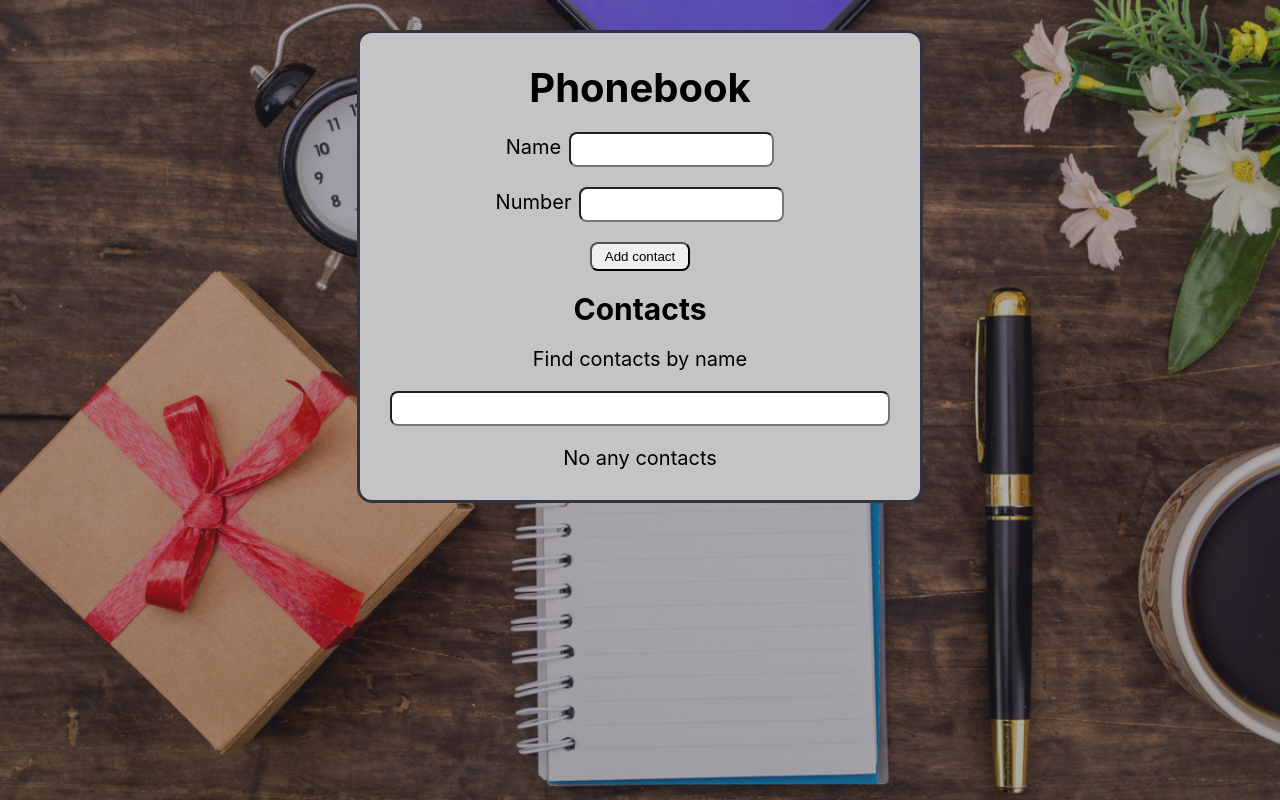
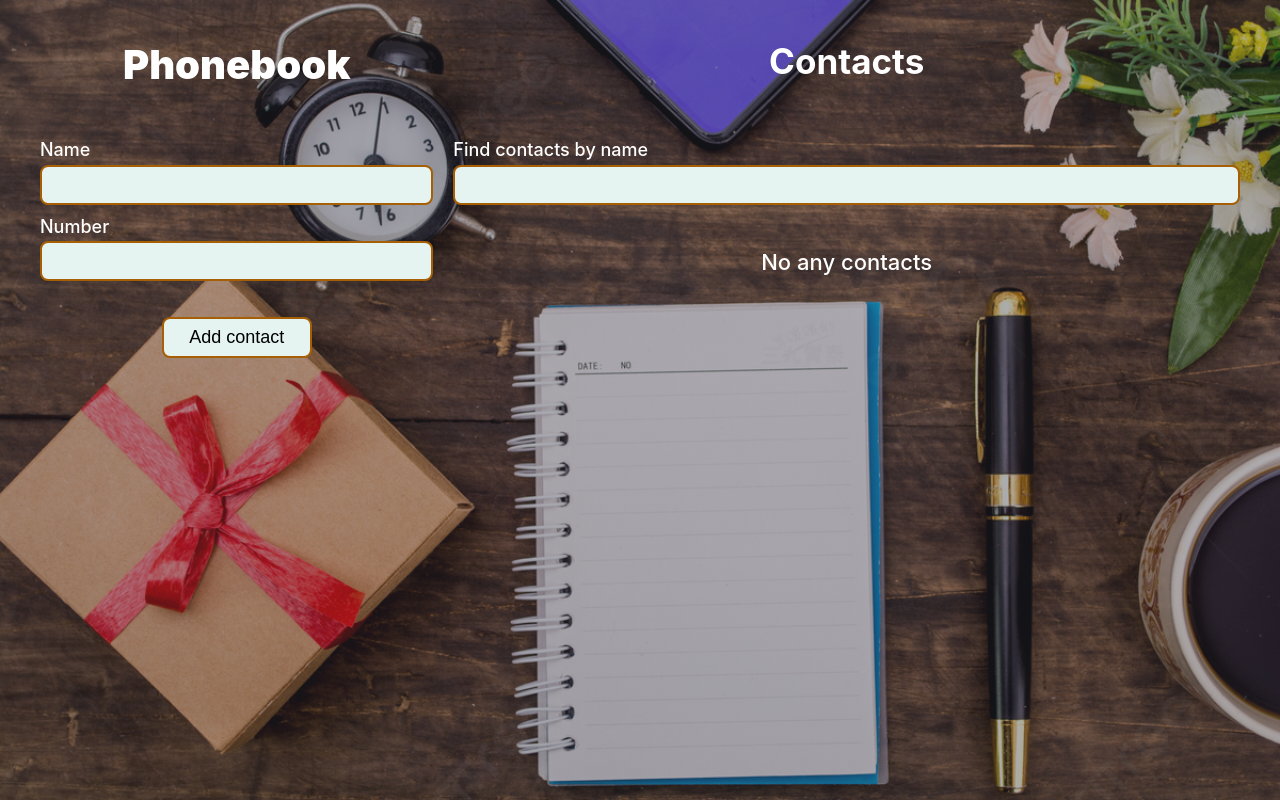
Before and after one commit to stanislavzhuk/goit-react-hw-03-phonebook, a React (Create React App) app: page / in a window 1280 px wide. Built offline with nearby package versions, Linux system fonts and the light colour scheme; what notiflix would draw is missing.

Commit message:
update styles

```diff
--- a/src/components/App/App.styled.jsx
+++ b/src/components/App/App.styled.jsx
@@ -1,24 +1,31 @@
 import styled from '@emotion/styled';
 
 export const Container = styled.div`
-  margin: 30px auto 0;
-  padding: 30px;
-  width: 500px;
-  text-align: center;
-  border-radius: 15px;
-  border: 3px solid #333340;
-  background: #c4c3c5;
-  font-size: 20px;
+  display: grid;
+  grid-template-columns: 1fr 2fr;
+  grid-auto-rows: minmax(100px, auto);
+  column-gap: 20px;
+
+  padding: 40px;
+
 `;
 
 export const Title = styled.h1`
   margin-bottom: 20px;
+
+  font-weight: 900;
+  font-size: 40px;
+  text-align: center;
 `;
 
 export const Contacts = styled.h2`
-  margin-bottom: 20px;
+  font-weight: 700;
+  font-size: 35px;
+  text-align: center;
 `;
 
 export const Info = styled.p`
-
+  font-size: 22px;
+  font-weight: 500;
+  text-align: center;
 `;
--- a/src/components/ContactForm/ContactForm.styled.jsx
+++ b/src/components/ContactForm/ContactForm.styled.jsx
@@ -4,25 +4,66 @@ export const Form = styled.form`
   display: flex;
   flex-direction: column;
   align-items: center;
-  gap: 20px;
-`;
+  gap: 12px;
+
+  grid-column-start: 1;
+  grid-column-end: 2;
+  grid-row-start: 2;
+  grid-row-end: 4;
+  `;
 
 export const Label = styled.label`
   display: flex;
-  gap: 8px;
-  align-items: baseline;
-  justify-content: space-between;
-`;
+  flex-direction: column;
+  gap: 4px;
+
+  width: 100%;
+
+  font-size: 18px;
+  font-weight: 500;
+  line-height: 1.14;
+  `;
 
 export const Input = styled.input`
   padding: 8px 12px;
+
+  font-size: 18px;
+  line-height: 1.12;
+
+  border: 2px solid #a75f06;
   border-radius: 8px;
-`;
+  outline: 2px solid transparent;
+  outline-offset: -1px;
+  background-color: #e6f4f1;
+
+  transition: outline 300ms ease-in;
+
+  &:hover,
+  &:focus {
+    outline-color: #f5b05c;
+  }
+  `;
 
 export const Button = styled.button`
+  display: inline-block;
+  min-width: 150px;
+  margin-top: 24px;
+  padding: 8px 10px;
+
+  border: 2px solid #a75f06;
   border-radius: 8px;
+  background-color: #e6f4f1;
+
+  font-size: 18px;
+  font-weight: 500;
+
   cursor: pointer;
-  width: 100px;
-  padding: 5px;
-  margin-bottom: 20px;
-`;
+
+  transition: border-color 300ms ease-in, background-color 300ms ease-in;
+
+  :hover,
+  :focus {
+    border-color: #f5b05c;
+    background-color: #C0C0C0;
+  }
+  `;
--- a/src/components/ContactList/ContactList.styled.jsx
+++ b/src/components/ContactList/ContactList.styled.jsx
@@ -1,5 +1,26 @@
 import styled from '@emotion/styled';
 
 export const List = styled.ul`
+  max-height: 60vh;
+  min-height: 200px;
+  padding: 8px 12px;
+
   list-style: none;
-`;
+  font-size: 18px;
+  font-weight: 500;
+  line-height: 1.14;
+
+
+  border: 2px solid #a75f06;
+  border-radius: 8px;
+  outline: 2px solid transparent;
+  outline-offset: -1px;
+  background-color: #e6f4f1;
+
+  transition: outline 300ms ease-in;
+
+  &:hover,
+  &:focus {
+    outline-color: #f5b05c;
+  }
+  `;
--- a/src/components/ContactListItem/ContactListItem.styled.jsx
+++ b/src/components/ContactListItem/ContactListItem.styled.jsx
@@ -2,18 +2,35 @@ import styled from '@emotion/styled';
 
 export const Item = styled.li`
   display: flex;
-  gap: 8px;
   align-items: baseline;
   justify-content: space-between;
-`;
+  gap: 8px;
+  `;
 
 export const Contact = styled.p`
-  margin-bottom: 20px;
-`;
+  white-space: nowrap;
+  overflow: hidden;
+  text-overflow: ellipsis;
+  color: black;
+  `;
 
 export const Button = styled.button`
+  display: inline-block;
+
+  border: 2px solid #a75f06;
   border-radius: 8px;
+  background-color: #e6f4f1;
+
+  font-size: 18px;
+  font-weight: 500;
+
   cursor: pointer;
-  width: 100px;
-  padding: 5px;
-`;
+
+  transition: border-color 300ms ease-in, background-color 300ms ease-in;
+
+  :hover,
+  :focus {
+    border-color: #f5b05c;
+    background-color: #C0C0C0;
+  }
+  `;
--- a/src/components/Filter/Filter.styled.jsx
+++ b/src/components/Filter/Filter.styled.jsx
@@ -3,11 +3,29 @@ import styled from '@emotion/styled';
 export const FilterLabel = styled.label`
   display: flex;
   flex-direction: column;
-  margin-bottom: 20px;
-`;
+
+  font-size: 18px;
+  font-weight: 500;
+  line-height: 1.14;
+  `;
 
 export const FilterInput = styled.input`
+  margin-top: 4px;
   padding: 8px 12px;
+
+  font-size: 18px;
+  line-height: 1.12;
+
+  border: 2px solid #a75f06;
   border-radius: 8px;
-  margin-top: 20px;
+  outline: 2px solid transparent;
+  outline-offset: -1px;
+  background-color: #e6f4f1;
+
+  transition: outline 300ms ease-in;
+
+  &:hover,
+  &:focus {
+    outline-color: #f5b05c;
+  }
   `;
--- a/src/index.css
+++ b/src/index.css
@@ -18,6 +18,7 @@ body {
   background-size: cover;
   background-repeat: no-repeat;
   background-attachment: fixed;
+  color: #fff;
 }
 
 code {
```
